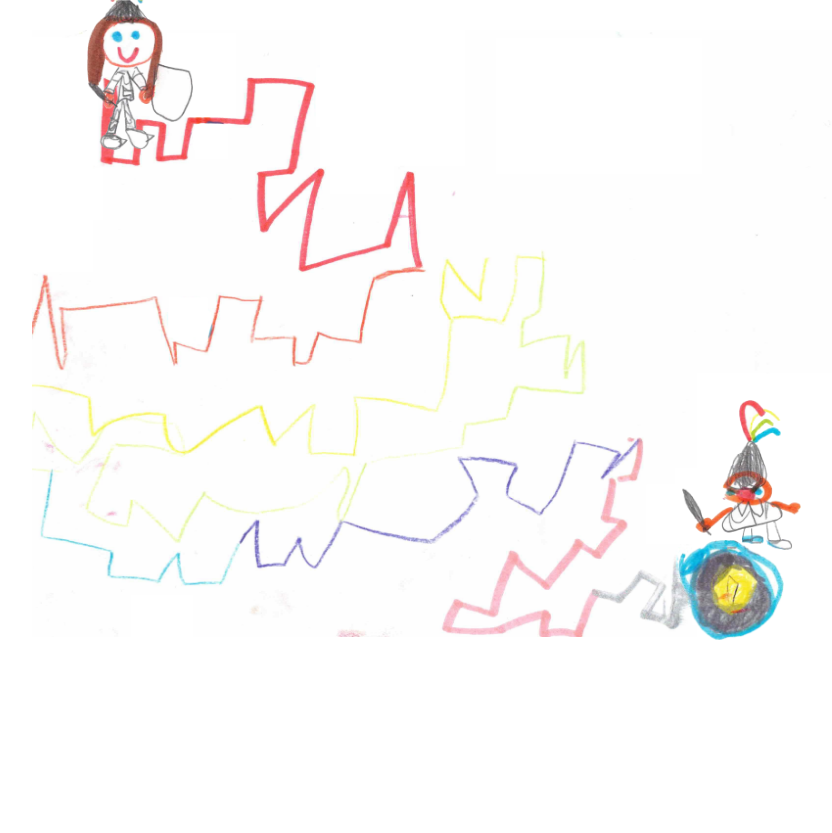
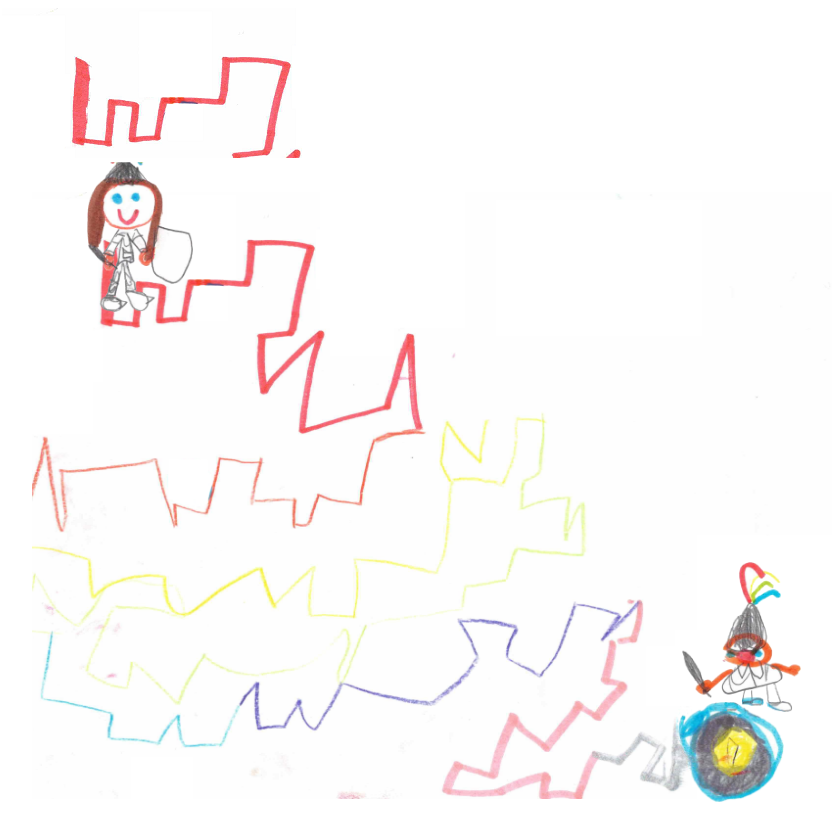
Before and after one commit to saltybot/rainbow-maze, a website: page app/public/index.html in a window 1280 px wide. Shown: the whole page, without its empty margins (6-838 px from the left). Before the commit the page ends 800 px from the top, so only its background shows below. Drawn offline with Linux system fonts and the light colour scheme.

Commit message:
Start messing with canvas

```diff
--- a/app/public/index.html
+++ b/app/public/index.html
@@ -6,6 +6,8 @@
     <link rel="stylesheet" href="stylesheets/style.css">
   </head>
   <body>
+    <canvas id="game_canvas">
+    </canvas>
     <div id="game">
       <img id="maze" src="images/maze.png" width="800">
       <img id="gold" src="images/gold.png" height="100">
--- a/app/public/javascripts/game.js
+++ b/app/public/javascripts/game.js
@@ -1,3 +1,29 @@
+const canvas = document.getElementById("game_canvas");
+const ctx = canvas.getContext('2d');
+
+var maze = new Image(800, 600);
+//maze.src = "images/maze.png";
+//maze.addEventListener('load', function() {
+//    ctx.drawImage(maze, 100, 50);
+//});
+maze.onload = function() {
+    ctx.drawImage(maze, 0, 0);
+}
+maze.src = 'images/maze2.png';
+//maze.src = 'https://mdn.mozillademos.org/files/5395/backdrop.png';
+//maze.src = 'file:///C:/Users/pants/develop/rainbow-maze/maze.png';
+
+//window.addEventListener('load', (event) => {
+//    ctx.drawImage(maze, 10, 10);
+//    ctx.beginPath();
+//    ctx.moveTo(30, 96);
+//    ctx.lineTo(70, 66);
+//    ctx.lineTo(103, 76);
+//    ctx.lineTo(170, 15);
+//    ctx.stroke();
+//});
+
+
 var guard = document.getElementById("guard");
 guard.style.position = "absolute";
 guard.style.top = "370px";
```
Also changed, not shown: app/public/images/maze2.png (added).
